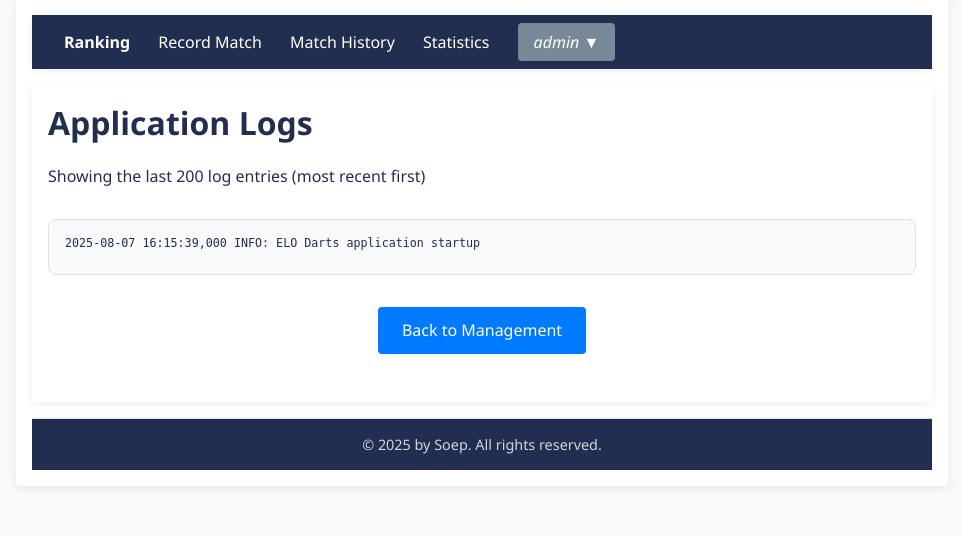
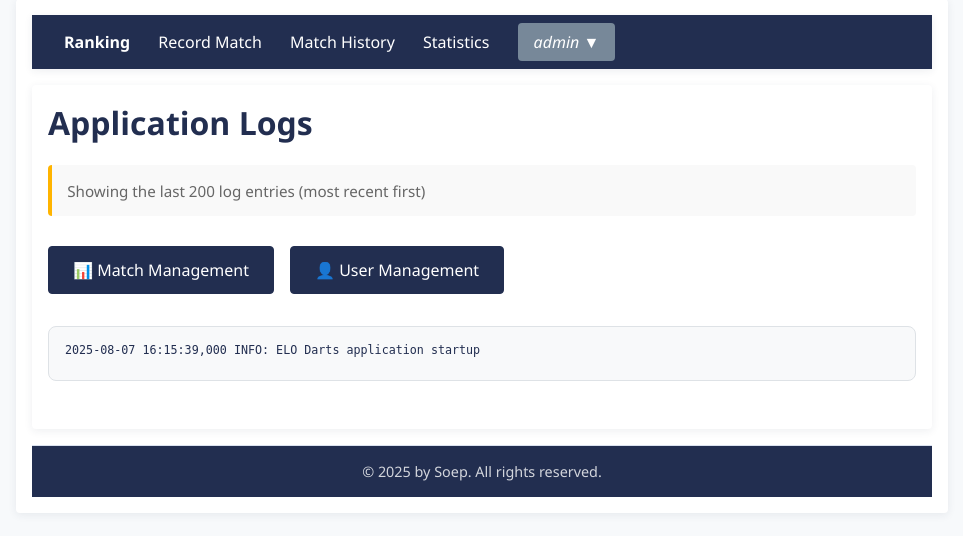
Before and after one commit to gitsoep/elodarts, a Flask app: page /admin/logs in a window 1280 px wide. Shown: the part 17-553 px from the top of the page, without its empty margins (158-1121 px from the left). Run offline with Flask 3, Linux system fonts and the light colour scheme; a user stored in the database is signed in.

Commit message:
management updated

```diff
--- a/app/templates/admin.html
+++ b/app/templates/admin.html
@@ -78,7 +78,7 @@
 
 <style>
 .description {
-    text-align: center;
+    text-align: left;
     color: #666;
     margin-bottom: 2em;
     font-size: 0.95em;
--- a/app/templates/admin_logs.html
+++ b/app/templates/admin_logs.html
@@ -3,7 +3,12 @@
 {% block content %}
 <div class="container">
     <h1>Application Logs</h1>
-    <p>Showing the last 200 log entries (most recent first)</p>
+    <p class="description">Showing the last 200 log entries (most recent first)</p>
+
+    <div class="admin-nav">
+        <a href="{{ url_for('main.admin_matches') }}" class="nav-button">📊 Match Management</a>
+        <a href="{{ url_for('main.admin') }}" class="nav-button">👤 User Management</a>
+    </div>
 
     <div class="logs-container">
         {% if logs %}
@@ -17,12 +22,39 @@
         {% endif %}
     </div>
 
-    <div class="admin-actions">
-        <a href="{{ url_for('main.admin_matches') }}" class="button">Back to Management</a>
-    </div>
 </div>
 
 <style>
+.description {
+    text-align: left;
+    color: #666;
+    margin-bottom: 2em;
+    font-size: 0.95em;
+    background: #f9f9f9;
+    padding: 1em;
+    border-radius: 4px;
+    border-left: 4px solid #ffb400;
+}
+
+.admin-nav {
+    margin: 1em 0 2em;
+    display: flex;
+    gap: 1em;
+    justify-content: flex-start;
+}
+
+.nav-button {
+    display: inline-block;
+    padding: 0.75em 1.5em;
+    background: #222e50;
+    color: white;
+    text-decoration: none;
+    border-radius: 4px;
+    font-weight: 500;
+    transition: all 0.2s;
+    border: 1px solid #222e50;
+}
+
 .logs-container {
     background: #f8f9fa;
     border: 1px solid #dee2e6;
--- a/app/templates/admin_matches.html
+++ b/app/templates/admin_matches.html
@@ -74,7 +74,7 @@
 
 <style>
 .description {
-    text-align: center;
+    text-align: left;
     color: #666;
     margin-bottom: 2em;
     font-size: 0.95em;
```
